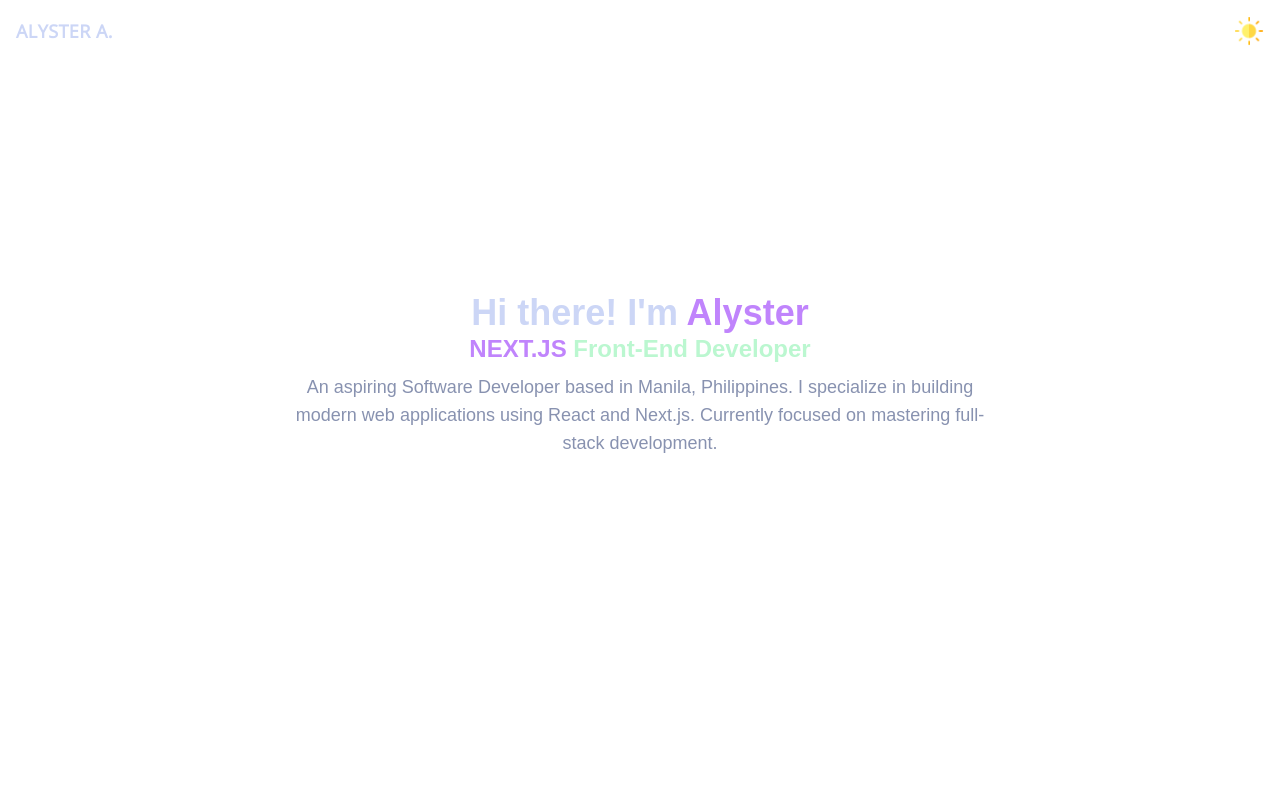
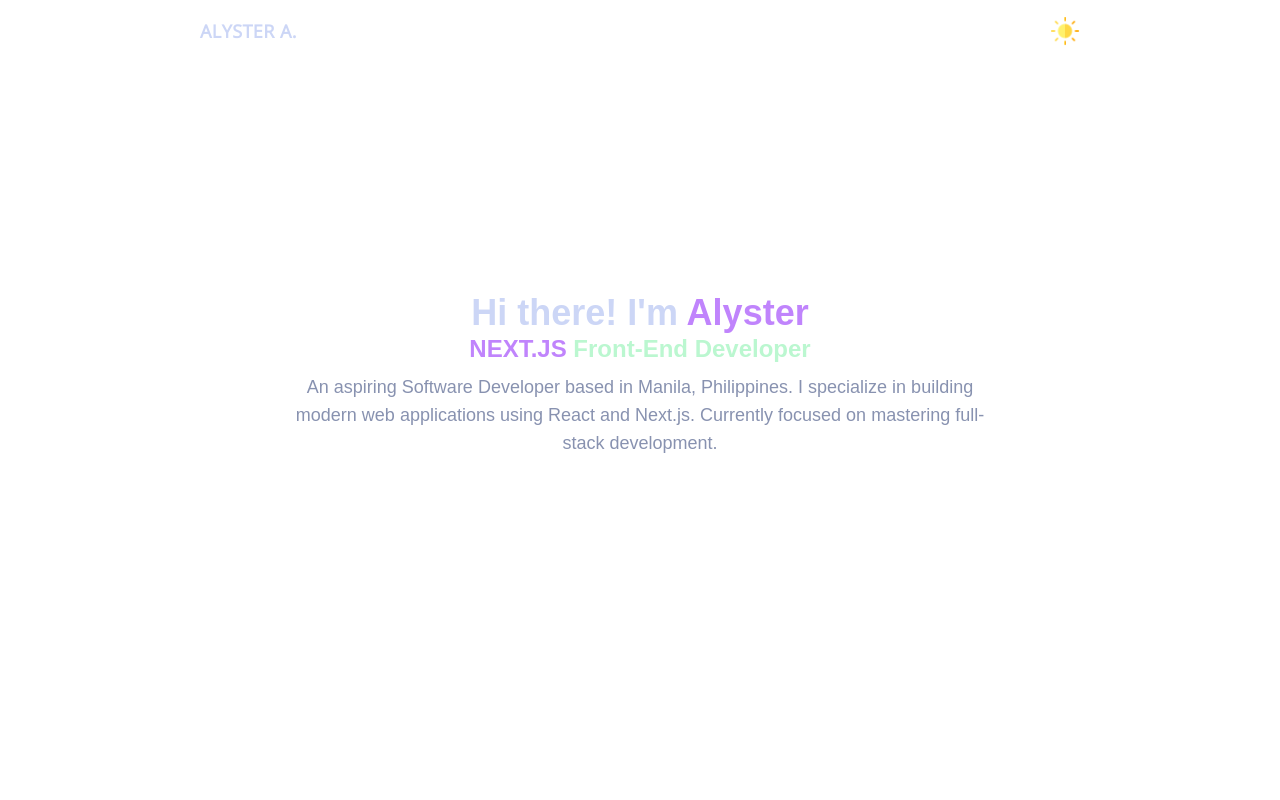
Before and after one commit to alysteragno/Professional-Website, a Next.js app in the folder professional-website/: page / in a window 1280 px wide. Shown: the top 800 px of the page. Built offline with nearby package versions, Linux system fonts and the light colour scheme; a web font is replaced by a local one.

Commit message:
feat(header): implemented responsive header padding-x for lg breakpoint

```diff
--- a/professional-website/src/app/components/header.tsx
+++ b/professional-website/src/app/components/header.tsx
@@ -6,7 +6,7 @@
 
 export default function Header() {
   return (
-    <header className={`${openSans.className}  fixed top-0 w-full justify-between flex items-center p-4 bg-background z-100`}>
+    <header className={`${openSans.className}  fixed top-0 w-full lg:px-50 justify-between flex items-center p-4 bg-background z-100`}>
       <div>
         <a href="#">
           <h3 className='text-lg leading-4 tracking-wide font-bold'>ALYSTER A.</h3>
```
Also changed, not shown: professional-website/src/app/layout.tsx (line endings or trailing spaces).
